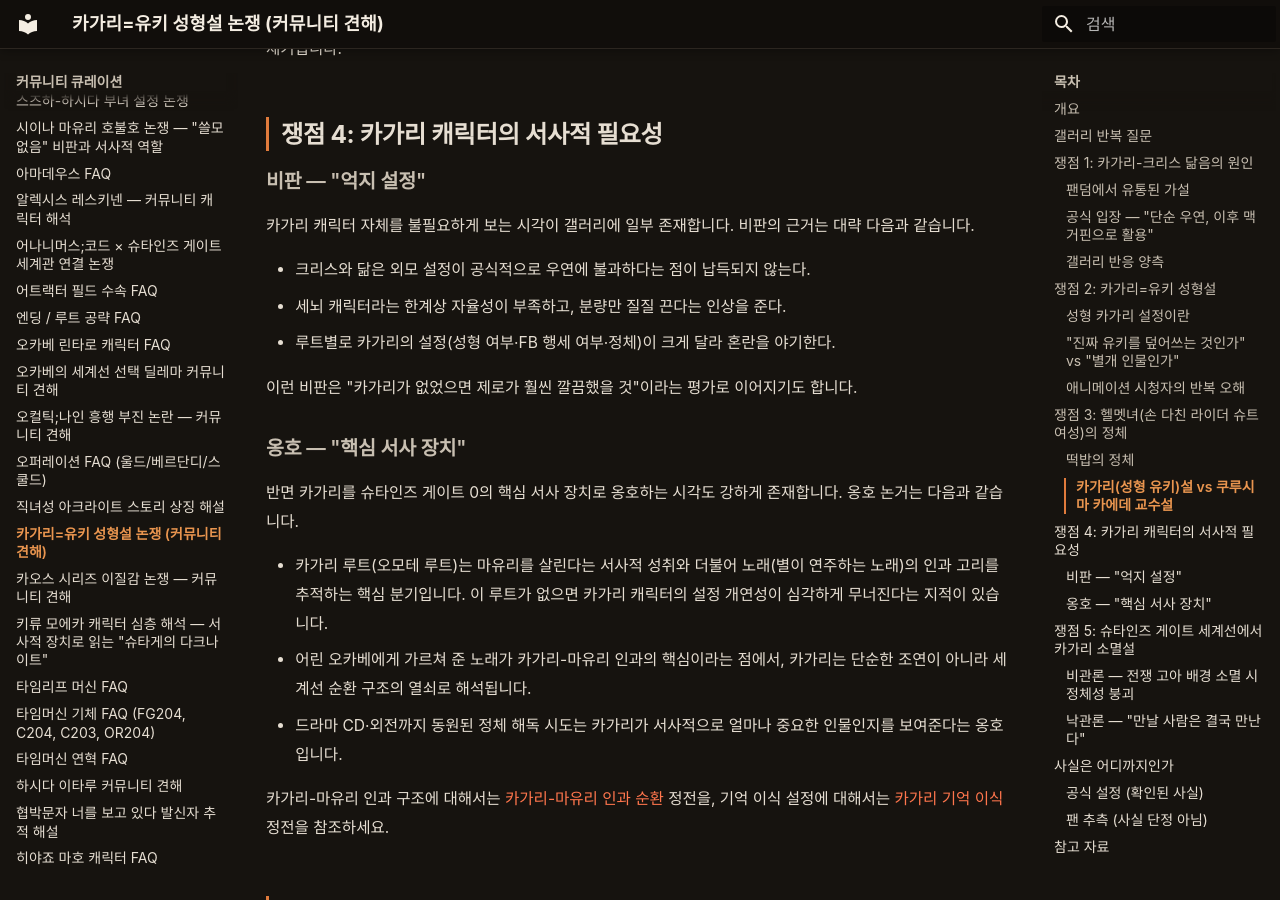
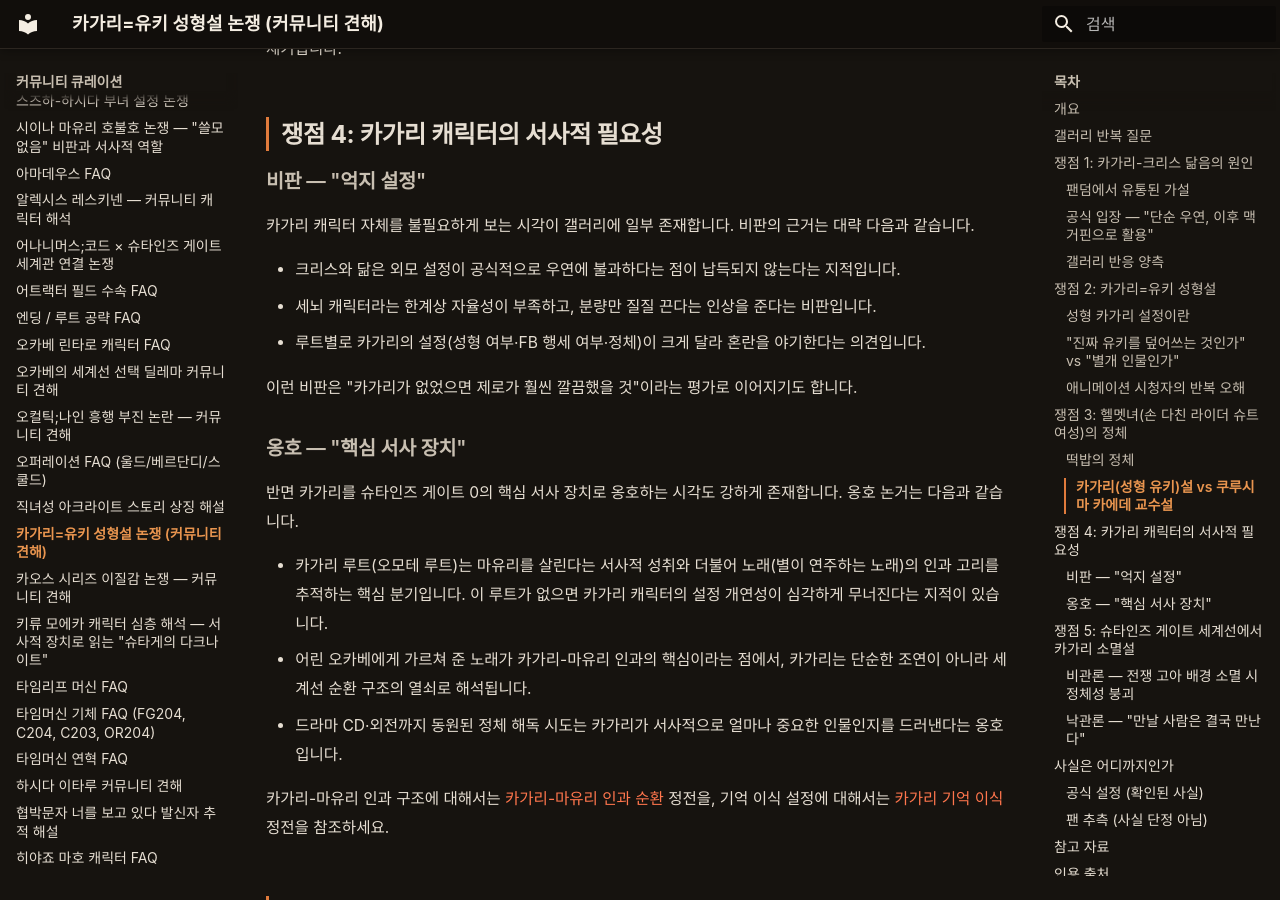
Before and after one commit to sgwiki/sgwiki.github.io, an MkDocs documentation site: the page built from wiki/커뮤니티-큐레이션/카가리-유키-성형설-논쟁-커뮤니티-견해.md, in a window 1280 px wide and 900 px high, scrolled down 4108 px. Built offline with MkDocs 1.6.1 and Material for MkDocs 9.7.7, drawn with Linux system fonts in a browser that asks for light colours; some web fonts are replaced; some of the changed text lies outside the part shown.

Commit message:
chore(wiki): 카가리-유키-성형설-논쟁 정비 — frontmatter spoiler 필드 표준화·오타 교정·종결어미 통일
- 비표준 `spoiler_level` → 표준 `spoiler` 필드명 교정 (값 endgame 유지)
- '유전자 조직' 오타 → '유전자 조작' 교정
- 비판 근거 리스트 다체 종결을 합니다체로 통일
- '보여준다는' → '드러낸다는' (VOCAB_GUIDE 준수)
- 빈 `## 인용 출처` 섹션 추가

```diff
--- a/wiki/커뮤니티-큐레이션/카가리-유키-성형설-논쟁-커뮤니티-견해.md
+++ b/wiki/커뮤니티-큐레이션/카가리-유키-성형설-논쟁-커뮤니티-견해.md
@@ -8,7 +8,7 @@
 run_id: 842e29d1
 date_created: 2026-06-30
 series: [Steins;Gate 0]
-spoiler_level: endgame
+spoiler: endgame
 community_source: DCinside 슈타게 갤러리
 ---
 
@@ -122,9 +122,9 @@
 
 카가리 캐릭터 자체를 불필요하게 보는 시각이 갤러리에 일부 존재합니다. 비판의 근거는 대략 다음과 같습니다.
 
-- 크리스와 닮은 외모 설정이 공식적으로 우연에 불과하다는 점이 납득되지 않는다.
-- 세뇌 캐릭터라는 한계상 자율성이 부족하고, 분량만 질질 끈다는 인상을 준다.
-- 루트별로 카가리의 설정(성형 여부·FB 행세 여부·정체)이 크게 달라 혼란을 야기한다.
+- 크리스와 닮은 외모 설정이 공식적으로 우연에 불과하다는 점이 납득되지 않는다는 지적입니다.
+- 세뇌 캐릭터라는 한계상 자율성이 부족하고, 분량만 질질 끈다는 인상을 준다는 비판입니다.
+- 루트별로 카가리의 설정(성형 여부·FB 행세 여부·정체)이 크게 달라 혼란을 야기한다는 의견입니다.
 
 이런 비판은 "카가리가 없었으면 제로가 훨씬 깔끔했을 것"이라는 평가로 이어지기도 합니다.
 
@@ -134,7 +134,7 @@
 
 - 카가리 루트(오모테 루트)는 마유리를 살린다는 서사적 성취와 더불어 노래(별이 연주하는 노래)의 인과 고리를 추적하는 핵심 분기입니다. 이 루트가 없으면 카가리 캐릭터의 설정 개연성이 심각하게 무너진다는 지적이 있습니다.
 - 어린 오카베에게 가르쳐 준 노래가 카가리-마유리 인과의 핵심이라는 점에서, 카가리는 단순한 조연이 아니라 세계선 순환 구조의 열쇠로 해석됩니다.
-- 드라마 CD·외전까지 동원된 정체 해독 시도는 카가리가 서사적으로 얼마나 중요한 인물인지를 보여준다는 옹호입니다.
+- 드라마 CD·외전까지 동원된 정체 해독 시도는 카가리가 서사적으로 얼마나 중요한 인물인지를 드러낸다는 옹호입니다.
 
 카가리-마유리 인과 구조에 대해서는 [카가리-마유리 인과 순환](../lore/카가리-마유리-인과-순환.md) 정전을, 기억 이식 설정에 대해서는 [카가리 기억 이식](../lore/카가리-기억-이식.md) 정전을 참조하세요.
 
@@ -182,3 +182,5 @@
 
 - 공식 설정(카가리-크리스 외모 유사성이 제작진 의도가 아닌 우연, 클론·딸 설정 부정 등)은 본문 [쟁점 1](#쟁점-1-카가리-크리스-닮음의-원인)에서 확인할 수 있습니다.
 - 세계선 구조에 대한 일반적 이해로서, 팬 분석에서는 세계선을 단일 자기일관적 역사로 풀어 설명합니다. 즉 한 번에 능동적으로 존재하는 역사는 하나이고 나머지는 가능성에 머문다는 해석이며, 과거를 바꿔도 동일한 결과로 수속되는 본작의 세계관 전제를 이해하는 데 참고가 됩니다. 단, 이 문서의 논쟁은 이러한 세계선 전제 자체보다는 카가리 캐릭터의 설정 해석에 초점이 맞춰져 있으므로, 세계선 메커니즘의 정확한 정합성은 정전 페이지를 참조하세요.
+
+## 인용 출처
```
Also changed, not shown: other parts of wiki/커뮤니티-큐레이션/카가리-유키-성형설-논쟁-커뮤니티-견해.md (+1 -1 lines).
